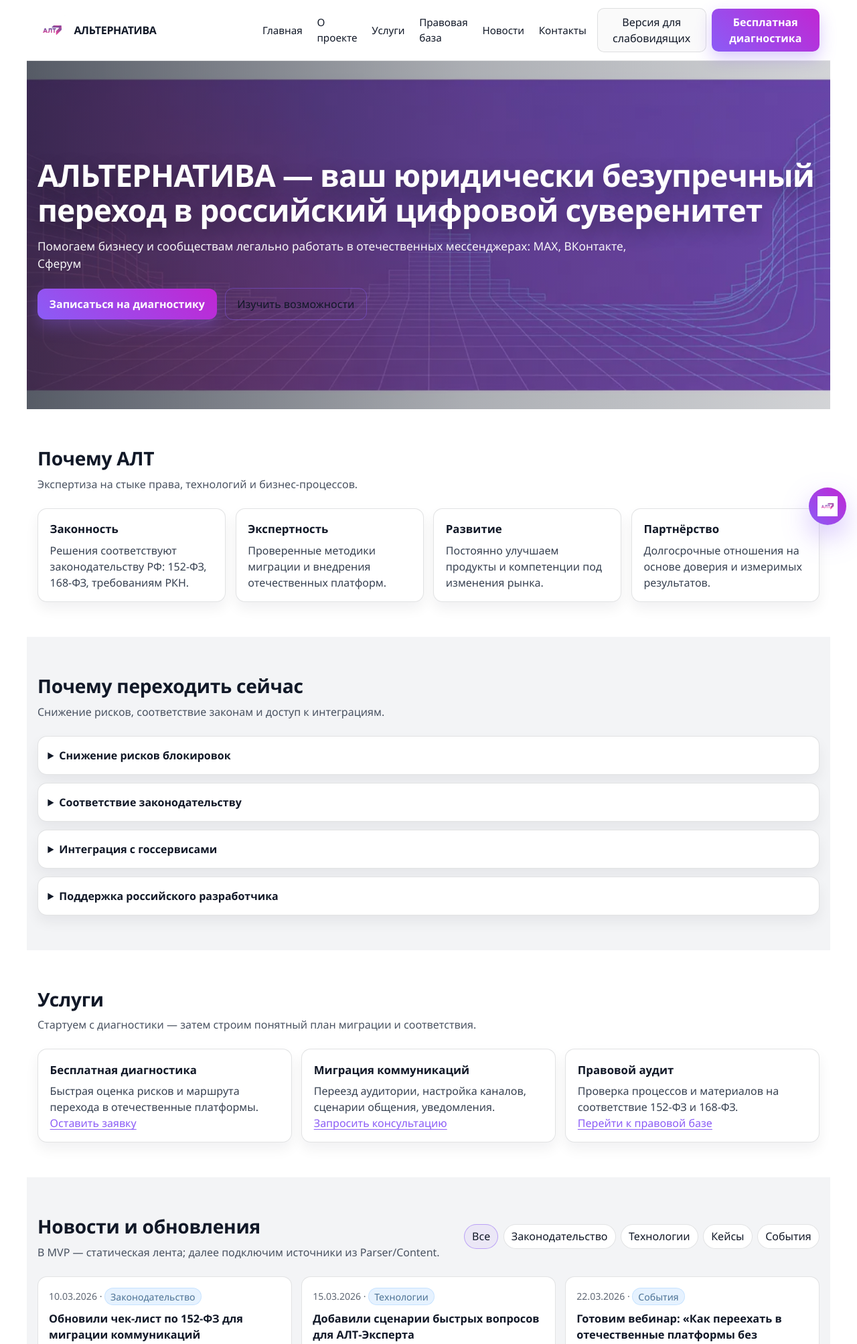
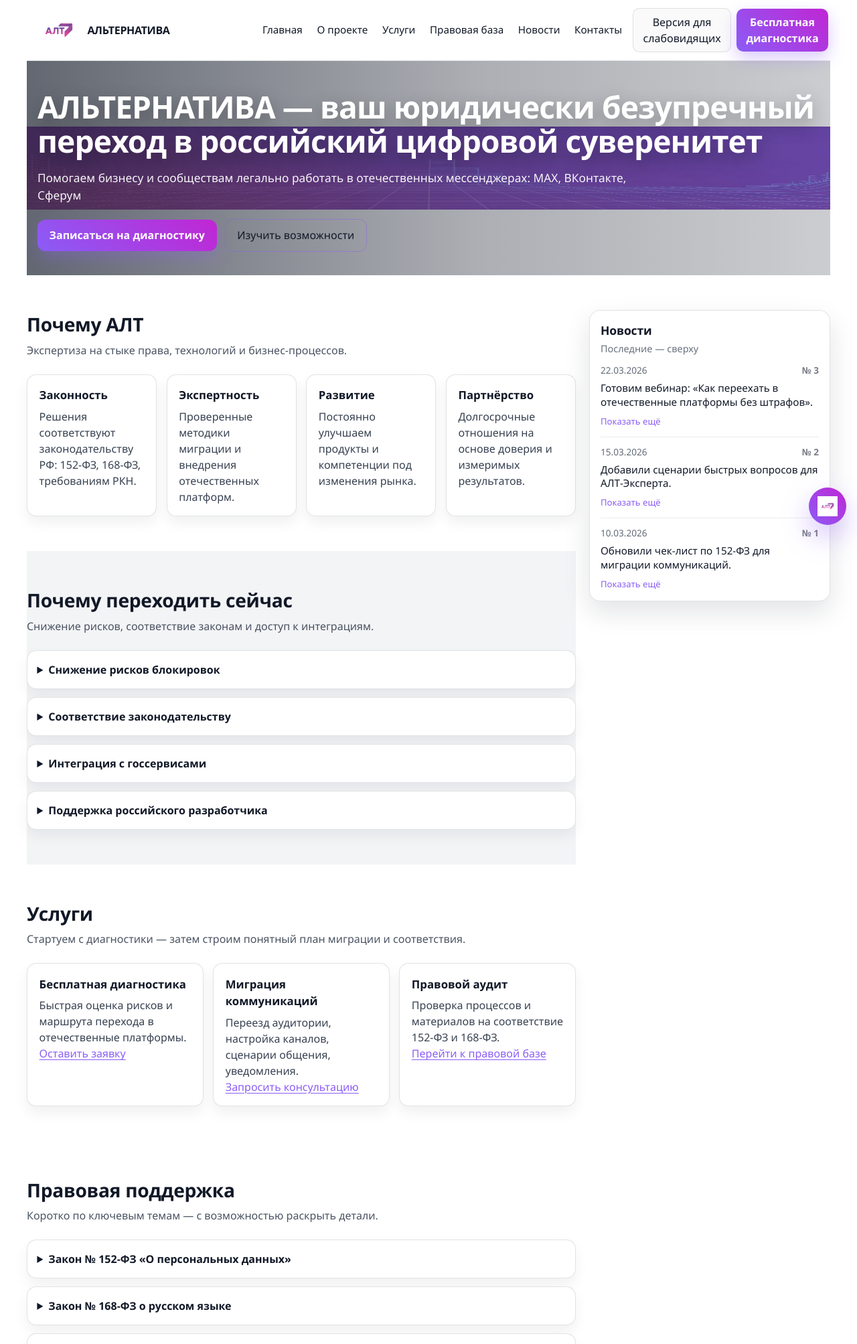
Before and after one commit to goodwill-v/rusalts, a FastAPI app: page / in a window 1280 px wide. Shown: the top 2007 px of the page at 67% size. Run offline with FastAPI, Linux system fonts and the light colour scheme.

Commit message:
Update landing page UI for ALT-expert MVP
Add modern site header/hero, accessibility toggle, floating ALT-expert chat, and news sidebar styles.

Made-with: Cursor

```diff
--- a/app/static/css/app.css
+++ b/app/static/css/app.css
@@ -339,6 +339,7 @@ code {
   grid-template-columns: 1fr auto auto;
   gap: 0.75rem;
   align-items: center;
+  min-height: 72px;
 }
 
 .brandmark {
@@ -348,11 +349,12 @@ code {
   text-decoration: none;
   color: var(--site-heading);
   min-width: 220px;
+  height: 100%;
 }
 
 .brandmark__logo {
-  width: 44px;
-  height: 44px;
+  height: 64px;
+  width: auto;
   object-fit: contain;
 }
 
@@ -372,6 +374,10 @@ code {
   text-decoration: none;
   font-size: 0.95rem;
   padding: 0.35rem 0.25rem;
+  line-height: 1;
+  white-space: nowrap;
+  display: inline-flex;
+  align-items: center;
 }
 
 .site-nav__link:hover {
@@ -471,7 +477,7 @@ code {
 .hero {
   position: relative;
   overflow: hidden;
-  min-height: 520px;
+  min-height: 320px;
   display: grid;
   align-items: center;
   color: #fff;
@@ -483,7 +489,7 @@ code {
   background:
     linear-gradient(90deg, rgba(17, 24, 39, 0.72) 0%, rgba(17, 24, 39, 0.35) 55%, rgba(17, 24, 39, 0.18) 100%),
     url("/static/img/cover.png");
-  background-size: cover;
+  background-size: 120% 100%;
   background-position: center;
   transform: scale(1.03);
 }
@@ -492,7 +498,7 @@ code {
   position: relative;
   max-width: 1200px;
   margin: 0 auto;
-  padding: 4.25rem 1rem 3.5rem;
+  padding: 2.55rem 1rem 2.1rem;
 }
 
 .hero__title {
@@ -502,6 +508,113 @@ code {
   line-height: 1.12;
   font-size: clamp(2rem, 3.6vw, 3.6rem);
   text-shadow: 0 10px 28px rgba(0, 0, 0, 0.35);
+}
+
+.page-grid {
+  max-width: 1200px;
+  margin: 0 auto;
+}
+
+@media (min-width: 1100px) {
+  .page-grid {
+    display: grid;
+    grid-template-columns: 1fr 360px;
+    gap: 1.25rem;
+    align-items: start;
+  }
+  .page-main .section {
+    padding-left: 0;
+    padding-right: 0;
+  }
+}
+
+.page-aside {
+  padding: 2.25rem 1rem 0;
+}
+
+@media (min-width: 1100px) {
+  .page-aside {
+    padding: 3.25rem 0 0;
+    position: sticky;
+    top: 92px;
+  }
+}
+
+.aside-card {
+  background: #fff;
+  border: 1px solid var(--site-border);
+  border-radius: 16px;
+  box-shadow: 0 16px 38px rgba(17, 24, 39, 0.12);
+  padding: 1rem 1rem 0.9rem;
+}
+
+.aside-head {
+  margin-bottom: 0.75rem;
+}
+
+.aside-title {
+  margin: 0;
+  font-size: 1.1rem;
+  color: var(--site-heading);
+  letter-spacing: -0.01em;
+}
+
+.aside-subtitle {
+  margin: 0.2rem 0 0;
+  color: var(--site-text);
+  opacity: 0.75;
+  font-size: 0.9rem;
+}
+
+.news-list {
+  list-style: none;
+  margin: 0;
+  padding: 0;
+  display: grid;
+  gap: 0.75rem;
+}
+
+.news-item {
+  border-top: 1px solid rgba(17, 24, 39, 0.08);
+  padding-top: 0.75rem;
+}
+
+.news-item:first-child {
+  border-top: none;
+  padding-top: 0;
+}
+
+.news-item__meta {
+  display: flex;
+  align-items: center;
+  justify-content: space-between;
+  gap: 0.75rem;
+  color: var(--site-text);
+  opacity: 0.78;
+  font-size: 0.85rem;
+}
+
+.news-item__no {
+  font-weight: 700;
+  color: rgba(17, 24, 39, 0.72);
+}
+
+.news-item__announce {
+  margin: 0.35rem 0 0.35rem;
+  color: var(--site-heading);
+  font-size: 0.95rem;
+  line-height: 1.35;
+}
+
+.news-item__more {
+  display: inline-block;
+  font-size: 0.82rem;
+  color: var(--grad-a);
+  text-decoration: none;
+}
+
+.news-item__more:hover {
+  text-decoration: underline;
 }
 
 .hero__subtitle {
--- a/app/templates/index.html
+++ b/app/templates/index.html
@@ -48,6 +48,8 @@
     </div>
   </section>
 
+  <div class="page-grid">
+    <div class="page-main">
       <section id="about" class="section">
         <div class="section__head">
           <h2 class="section__title">Почему АЛТ</h2>
@@ -141,41 +143,6 @@
       </article>
     </div>
   </section>
-
-  <section id="news" class="section alt-surface">
-    <div class="section__head section__head--row">
-      <div>
-        <h2 class="section__title">Новости и обновления</h2>
-        <p class="section__lead">В MVP — статическая лента; далее подключим источники из Parser/Content.</p>
-      </div>
-      <div class="news-tabs" role="tablist" aria-label="Фильтр новостей">
-        <button class="tab is-active" type="button" data-news-filter="all" role="tab" aria-selected="true">Все</button>
-        <button class="tab" type="button" data-news-filter="law" role="tab" aria-selected="false">Законодательство</button>
-        <button class="tab" type="button" data-news-filter="tech" role="tab" aria-selected="false">Технологии</button>
-        <button class="tab" type="button" data-news-filter="cases" role="tab" aria-selected="false">Кейсы</button>
-        <button class="tab" type="button" data-news-filter="events" role="tab" aria-selected="false">События</button>
-      </div>
-    </div>
-
-    <div class="news-grid" data-news-grid>
-      <article class="news-card" data-news-cat="law">
-        <p class="news-meta"><time datetime="2026-03-10">10.03.2026</time> · <span class="tag">Законодательство</span></p>
-        <h3 class="news-title">Обновили чек‑лист по 152‑ФЗ для миграции коммуникаций</h3>
-        <p class="news-text">Собрали минимальный набор шагов для локализации данных и корректного согласия на обработку.</p>
-      </article>
-      <article class="news-card" data-news-cat="tech">
-        <p class="news-meta"><time datetime="2026-03-15">15.03.2026</time> · <span class="tag">Технологии</span></p>
-        <h3 class="news-title">Добавили сценарии быстрых вопросов для АЛТ‑Эксперта</h3>
-        <p class="news-text">Теперь виджет предлагает варианты: миграция, правовые вопросы, ИИ‑инструменты.</p>
-      </article>
-      <article class="news-card" data-news-cat="events">
-        <p class="news-meta"><time datetime="2026-03-22">22.03.2026</time> · <span class="tag">События</span></p>
-        <h3 class="news-title">Готовим вебинар: «Как переехать в отечественные платформы без штрафов»</h3>
-        <p class="news-text">Расскажем про 152‑ФЗ, 168‑ФЗ и практику внедрения коммуникаций в команде.</p>
-      </article>
-    </div>
-  </section>
-
   <section id="law" class="section">
     <div class="section__head">
       <h2 class="section__title">Правовая поддержка</h2>
@@ -231,6 +198,44 @@
       </div>
     </div>
   </section>
+    </div>
+
+    <aside id="news" class="page-aside" aria-label="Новости">
+      <div class="aside-card">
+        <div class="aside-head">
+          <h2 class="aside-title">Новости</h2>
+          <p class="aside-subtitle">Последние — сверху</p>
+        </div>
+
+        <ol class="news-list">
+          <li class="news-item">
+            <div class="news-item__meta">
+              <time datetime="2026-03-22">22.03.2026</time>
+              <span class="news-item__no">№ 3</span>
+            </div>
+            <p class="news-item__announce">Готовим вебинар: «Как переехать в отечественные платформы без штрафов».</p>
+            <a class="news-item__more" href="#" aria-label="Показать ещё: новость № 3">Показать ещё</a>
+          </li>
+          <li class="news-item">
+            <div class="news-item__meta">
+              <time datetime="2026-03-15">15.03.2026</time>
+              <span class="news-item__no">№ 2</span>
+            </div>
+            <p class="news-item__announce">Добавили сценарии быстрых вопросов для АЛТ‑Эксперта.</p>
+            <a class="news-item__more" href="#" aria-label="Показать ещё: новость № 2">Показать ещё</a>
+          </li>
+          <li class="news-item">
+            <div class="news-item__meta">
+              <time datetime="2026-03-10">10.03.2026</time>
+              <span class="news-item__no">№ 1</span>
+            </div>
+            <p class="news-item__announce">Обновили чек‑лист по 152‑ФЗ для миграции коммуникаций.</p>
+            <a class="news-item__more" href="#" aria-label="Показать ещё: новость № 1">Показать ещё</a>
+          </li>
+        </ol>
+      </div>
+    </aside>
+  </div>
 </main>
 
 <footer class="site-footer" role="contentinfo">
```
Lines whose indentation alone changed are shown as unchanged.
